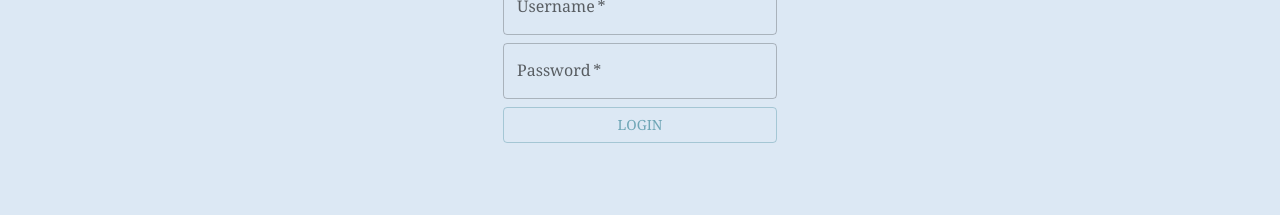
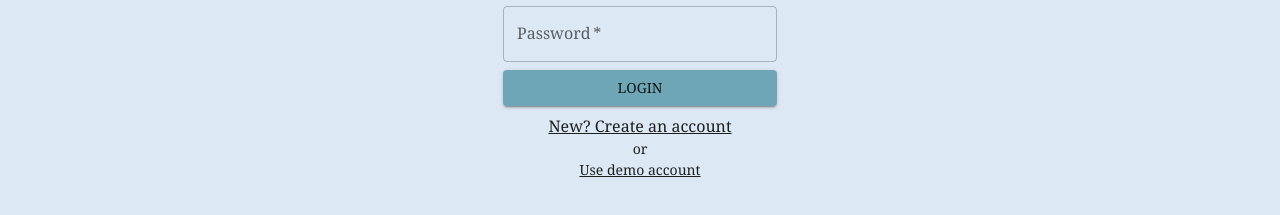
Before and after one commit to rcamach7/smart-reader, a Next.js app: page /sign-in in a window 1280 px wide. Shown: the part 367-582 px from the top of the page. Built offline with nearby package versions, Linux system fonts and the light colour scheme; no server answers.

Commit message:
✨ feat: Sign in page captures form input into state

```diff
--- a/src/pages/sign-in.tsx
+++ b/src/pages/sign-in.tsx
@@ -3,12 +3,25 @@ import { useRouter } from 'next/router';
 import { useUser } from '@/context/UserContext';
 import { Box, TextField, Typography, Button } from '@mui/material';
 import useAvailableHeight from '@/hooks/useAvailableHeight';
+import Link from 'next/link';
 
 export default function Login() {
   const { user } = useUser();
   const router = useRouter();
   const availableHeight = useAvailableHeight();
+  const [credentials, setCredentials] = useState({
+    username: '',
+    password: '',
+  });
 
+  const handleCredentialsChange = (e) => {
+    setCredentials((prevState) => {
+      return {
+        ...prevState,
+        [e.target.id]: e.target.value,
+      };
+    });
+  };
   const handleSignIn = async (e) => {
     e.preventDefault();
     alert('signed in');
@@ -39,19 +52,40 @@ export default function Login() {
       >
         <TextField
           required
-          id="outlined-required"
+          id="username"
           label="Username"
           variant="outlined"
+          value={credentials.username}
+          onChange={handleCredentialsChange}
         />
         <TextField
           required
-          id="outlined-required"
+          id="password"
           label="Password"
           variant="outlined"
+          value={credentials.password}
+          onChange={handleCredentialsChange}
         />
-        <Button variant="outlined" type="submit">
+        <Button variant="contained" type="submit">
           Login
         </Button>
+        <Box>
+          <Link href="/sign-up">
+            <Typography textAlign="center" sx={{ textDecoration: 'underline' }}>
+              New? Create an account
+            </Typography>
+          </Link>
+          <Typography textAlign="center" fontSize={14}>
+            or
+          </Typography>
+          <Typography
+            textAlign="center"
+            fontSize={14}
+            sx={{ textDecoration: 'underline' }}
+          >
+            Use demo account
+          </Typography>
+        </Box>
       </Box>
     </Box>
   );
```
